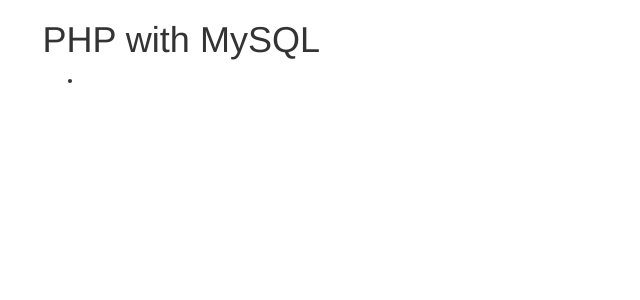
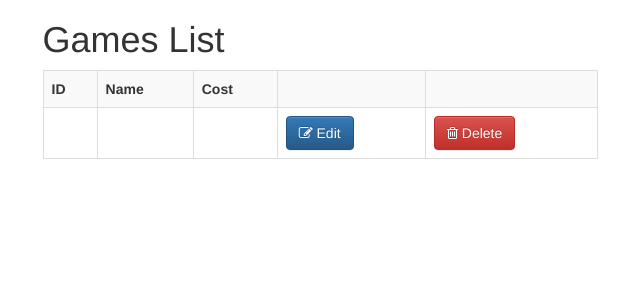
Before and after one commit to GeorgianCollege/COMP1006-W2017-Lesson5, a PHP site: page / in a window 1280 px wide. Shown: the top 300 px of the page, without its empty margins (320-960 px from the left). Run offline with PHP 8.4, Linux system fonts and the light colour scheme; tables that the repository leaves empty or names only in its code hold one stand-in row (values such as "Sample post"); data that the repository does not hold is empty.

Commit message:
added database.php and game_details.php

```diff
--- /dev/null
+++ b/database.php
@@ -0,0 +1,20 @@
+<?php
+// connection string
+
+$dsn = 'mysql:host=ca-cdbr-azure-central-a.cloudapp.net;dbname=videogamesdb';
+$userName = 'b6ee96bd470785';
+$password = 'dc381279';
+
+
+// exception handling - use a try / catch
+try {
+// instantiates a new pdo - an db object
+$db = new PDO($dsn, $userName, $password);
+
+}
+catch(PDOException $e) {
+$message = $e->getMessage();
+echo "An error occurred: " . $message;
+}
+
+?>
--- a/index.php
+++ b/index.php
@@ -1,21 +1,5 @@
 <?php
-// connection string
-
-$dsn = 'mysql:host=ca-cdbr-azure-central-a.cloudapp.net;dbname=videogamesdb';
-$userName = 'b6ee96bd470785';
-$password = 'dc381279';
-
-
-// exception handling - use a try / catch
-try {
-    // instantiates a new pdo - an db object
-    $db = new PDO($dsn, $userName, $password);
-
-}
-catch(PDOException $e) {
-    $message = $e->getMessage();
-    echo "An error occurred: " . $message;
-}
+include_once('database.php');
 
 $query = "SELECT * FROM games"; // SQL statement
 $statement = $db->prepare($query); // encapsulate the sql statement
@@ -40,15 +24,27 @@ $statement->closeCursor(); // close the connection
 <div class="container">
     <div class="row">
         <div class="col-md-offset-3 col-md-6">
-            <h1>PHP with MySQL</h1>
+            <h1>Games List</h1>
 
-            <ul>
-                <?php
-                foreach($games as $game) {
-                    echo '<li>' . $game['Id'] . " " . $game['Name'] . " " . $game['Cost'] .'</li>';
-                }
-                ?>
-            </ul>
+            <table class="table table-striped table-hover table-bordered">
+                <tr>
+                    <th>ID</th>
+                    <th>Name</th>
+                    <th>Cost</th>
+                    <th></th>
+                    <th></th>
+                </tr>
+                    <?php foreach($games as $game) : ?>
+                        <tr>
+                        <td><?php echo $game['Id'] ?></td>
+                        <td><?php echo $game['Name'] ?></td>
+                        <td><?php echo $game['Cost'] ?></td>
+                        <td><a class="btn btn-primary" href="game_details.php?Game_ID=<?php echo $game['Id'] ?>"><i class="fa fa-pencil-square-o"></i> Edit</a></td>
+                        <td><a class="btn btn-danger" href=""><i class="fa fa-trash-o"></i> Delete</a></td>
+                        </tr>
+                    <?php endforeach; ?>
+
+            </table>
 
         </div>
     </div>
```
Also changed, not shown: game_details.php (added, +9 -0 lines).
